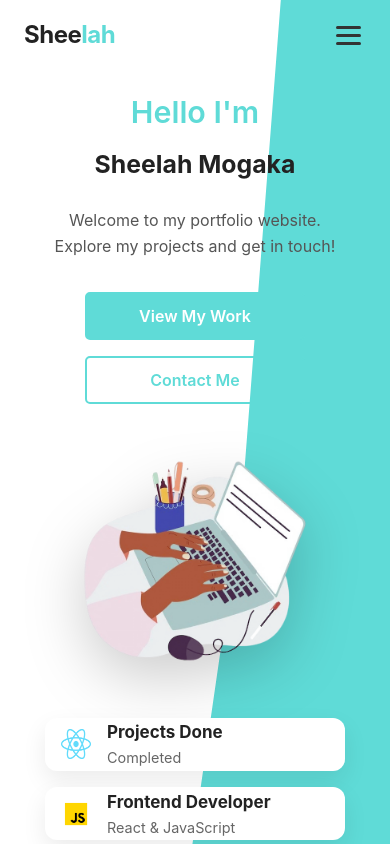
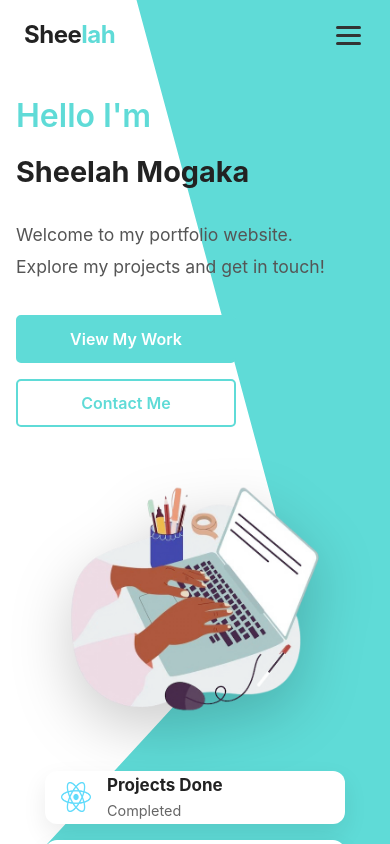
Before and after one commit to buildwithmaya/portfolio, a React (Vite) app: page / in a window 390 px wide. Shown: the top 844 px of the page. Built offline with nearby package versions, Linux system fonts and the light colour scheme.

Commit message:
Improved responsiveness of the hero section and layout

```diff
--- a/src/Pages/Home.css
+++ b/src/Pages/Home.css
@@ -6,7 +6,6 @@
     justify-content: space-between;
     overflow: hidden;
     min-height: 100vh;
-    padding-top: 90px;
     padding-bottom: 4rem;
 }
 
@@ -78,10 +77,10 @@
     width: 400px;
     max-width: 100%;
     height: auto;
-    position: relative;
-    right: auto;
-    top: auto;
-    transform: none;
+    position: absolute;
+    right: 50%;
+    top: 50%;
+    transform: translateY(-45%);
     z-index: 2;
 }
 
@@ -152,7 +151,7 @@
 @media (max-width: 768px) {
     .hero {
         flex-direction: column;
-        padding: 92px 1rem 2rem;
+        padding: 90px 1rem 2rem;
         min-height: 100vh;
     }
 
@@ -166,7 +165,7 @@
     .hero::before {
         width: 100%;
         height: 100%;
-        clip-path: polygon(68% 0%, 100% 0%, 100% 100%, 36% 100%, 54% 58%);
+        clip-path: polygon(35% 0%, 100% 0%, 100% 100%, 0 100%,0% 90%,75% 58%);
     }
 
     .hero-left,
@@ -183,17 +182,14 @@
     .hero-left h2,
     .hero-left strong,
     .hero-left p {
-        text-align: center;
-    }
 
-    .hero-left p {
-        max-width: 100%;
+        text-align: left;
     }
 
     .hero-buttons {
         flex-direction: column;
         justify-content: center;
-        align-items: center;
+        align-items: left;
         width: 100%;
     }
 
@@ -211,7 +207,8 @@
         width: min(280px, 72vw);
         height: auto;
         position: relative;
-        inset: auto;
+        right: auto;
+        top: 0;
         transform: none;
     }
 
@@ -220,30 +217,3 @@
         gap: 1rem;
     }
 }
-
-@media (max-width: 480px) {
-    .hero {
-        padding: 88px 0.9rem 1.5rem;
-    }
-
-    .hero::before {
-        clip-path: polygon(72% 0%, 100% 0%, 100% 100%, 46% 100%, 62% 54%);
-    }
-
-    .hero-left h2 {
-        font-size: 1.9rem;
-    }
-
-    .hero-left strong {
-        font-size: 1.55rem;
-    }
-
-    .hero-left p {
-        font-size: 1rem;
-        line-height: 1.6;
-    }
-
-    .hero-right img {
-        width: min(250px, 74vw);
-    }
-}
```
